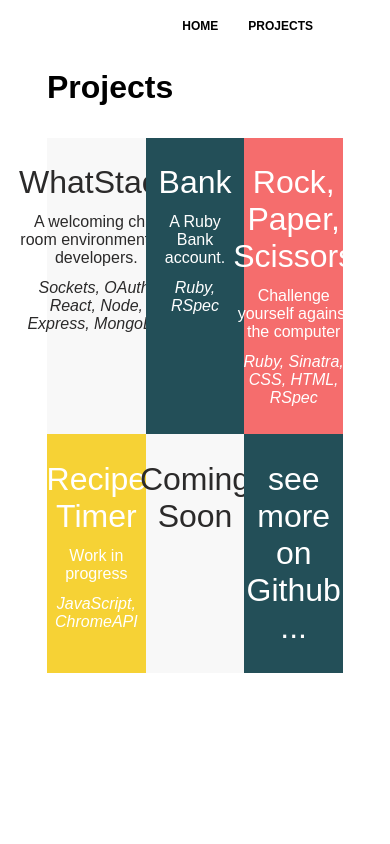
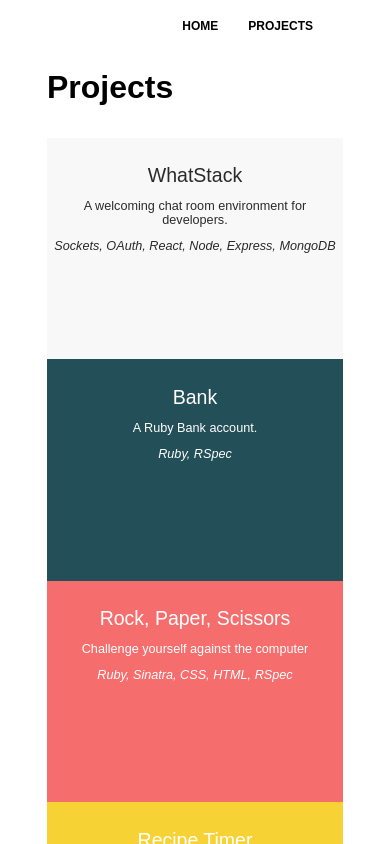
Before and after one commit to FayeCarter/portfolio, a React (Create React App) app: page /projects in a window 390 px wide. Shown: the top 844 px of the page. Built offline with nearby package versions, Linux system fonts and the light colour scheme.

Commit message:
add media screen for porject tiles

```diff
--- a/src/components/Project.css
+++ b/src/components/Project.css
@@ -1,6 +1,6 @@
 .Project {
-  /* height: 21em; */
   width: calc(100% / 3);
+  height: 120px;
   padding: 7% 0 7% 0;
   display: flex;
   justify-content: center;
@@ -14,7 +14,7 @@
   flex-wrap: wrap;
   justify-content: center;
   align-content: space-around;
-  wifth: 80%;
+  width: 80%;
 }
 
 .Project:nth-child(2n) {
@@ -34,12 +34,16 @@
   transition: box-shadow 0.25s ease;
 }
 .project-title {
-  font-size: 2em;
+  font-size: 2vw;
 }
 
 .tech-stack {
   font-style: italic;
   padding: 5px;
+}
+
+.project-description, .tech-stack {
+  font-size: 0.75vw;
 }
 
 .project-title, .tech-stack, .project-description {
@@ -50,3 +54,33 @@
 .Project:nth-child(4n -7) .project-title, .Project:nth-child(4n -7) .project-description, .Project:nth-child(4n -7) .tech-stack {
   color: rgb(43, 42, 42);
 }
+
+
+@media screen and (min-width: 1251px) {
+  .Project {
+    min-height: 120px;
+  }
+}
+
+@media screen and (max-width: 1250px) {
+  .Project {
+    width: calc(100% / 2);
+    min-height: 180px;
+  }
+  .project-description, .tech-stack {
+    font-size: 1.5vh;
+  }
+  .project-title {
+    font-size: 3vw;
+  }
+}
+
+@media screen and (max-width: 600px) {
+  .Project {
+    width: calc(100% / 1);
+    height: 180px;
+  }
+  .project-title {
+    font-size: 5vw;
+  }
+}
```
